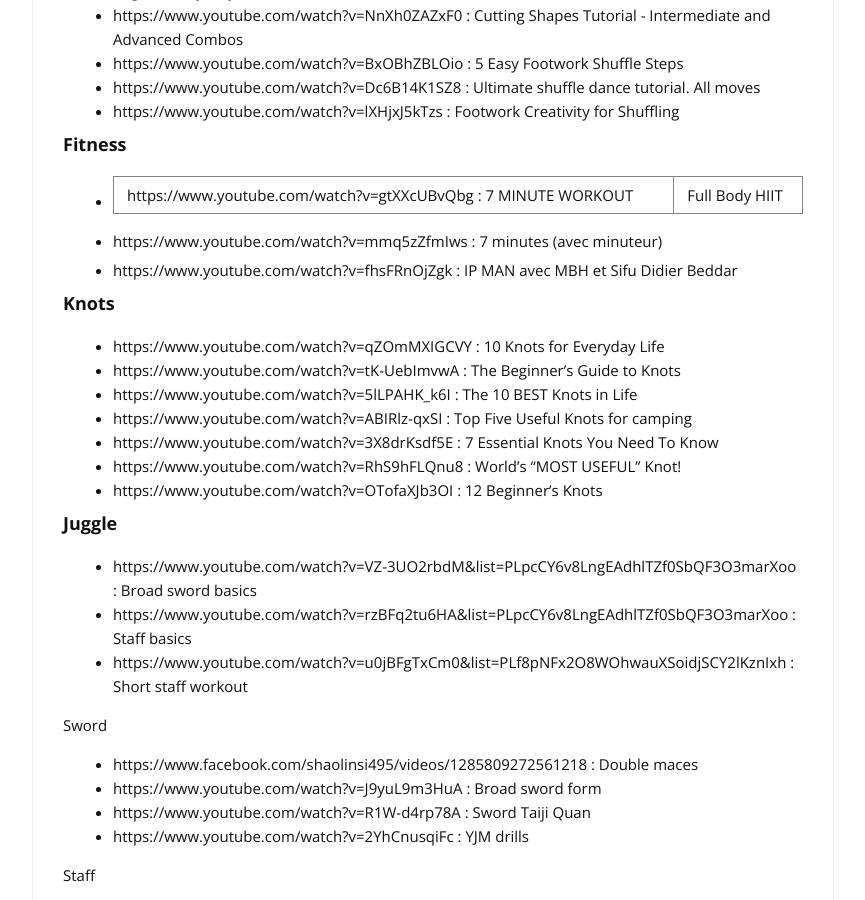
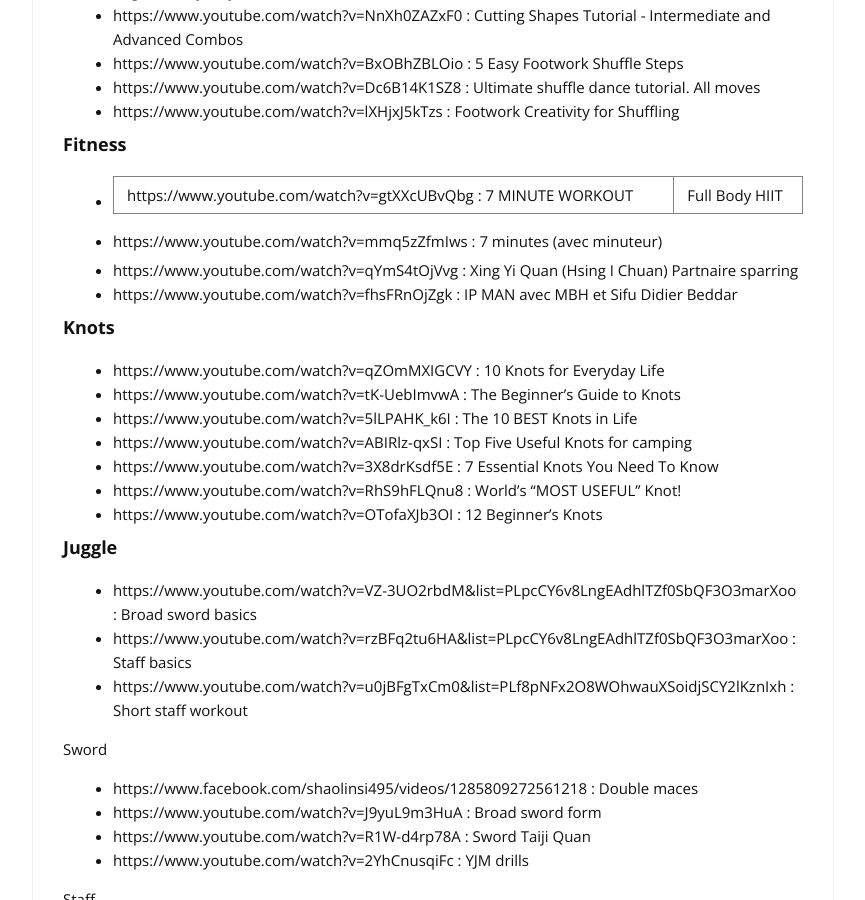
Before and after one commit to cylmat/cylmat.github.io, a Jekyll site: the page built from _pages/tricks.md, in a window 1280 px wide and 900 px high, scrolled down 1516 px. Shown: the whole window, without its empty margins (207-1072 px from the left). Built offline with Jekyll 4.4.1, drawn with Linux system fonts in a browser that asks for light colours; nearby versions of some CDN libraries.

Commit message:
Update tricks.md

```diff
--- a/_pages/tricks.md
+++ b/_pages/tricks.md
@@ -54,6 +54,7 @@
 - https://www.youtube.com/watch?v=gtXXcUBvQbg : 7 MINUTE WORKOUT | Full Body HIIT
 - https://www.youtube.com/watch?v=mmq5zZfmIws : 7 minutes (avec minuteur)
 
+- https://www.youtube.com/watch?v=qYmS4tOjVvg : Xing Yi Quan (Hsing I Chuan) Partnaire sparring
 - https://www.youtube.com/watch?v=fhsFRnOjZgk : IP MAN avec MBH et Sifu Didier Beddar
 
 ### Knots
```
